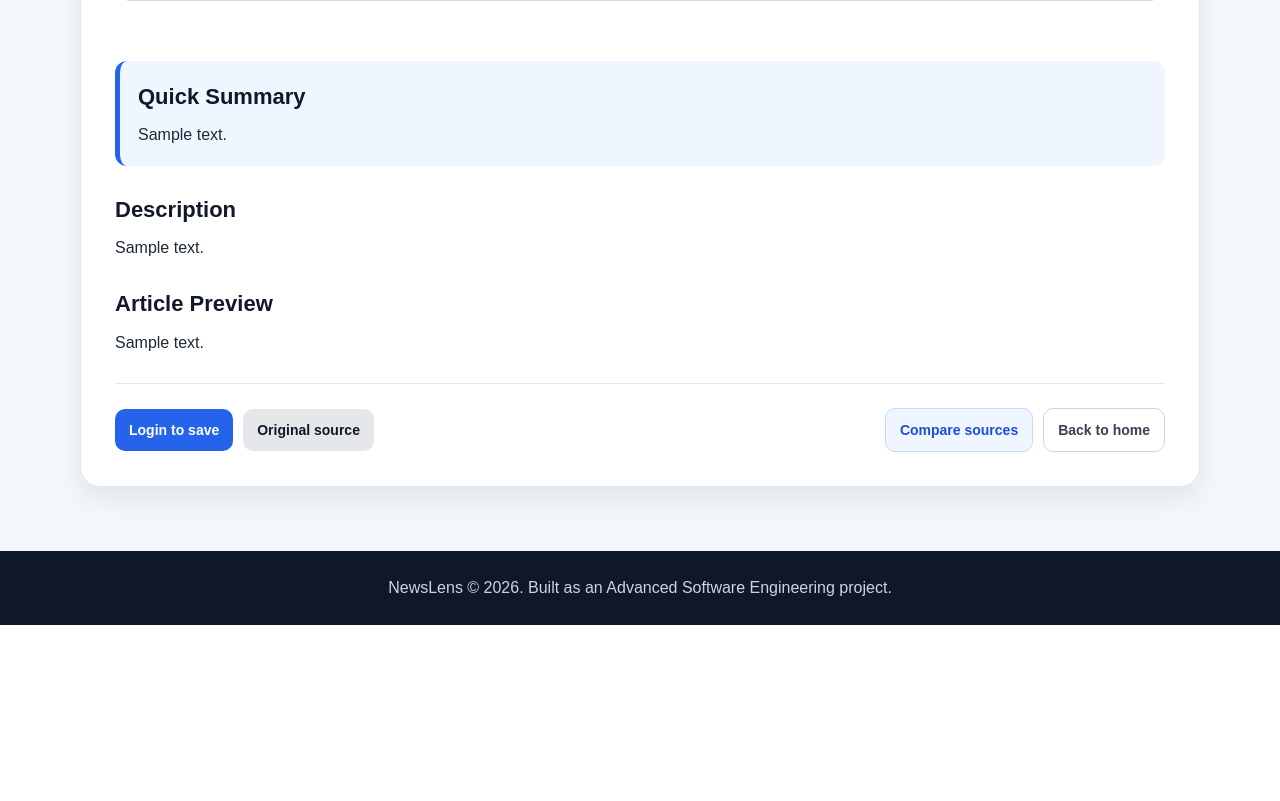
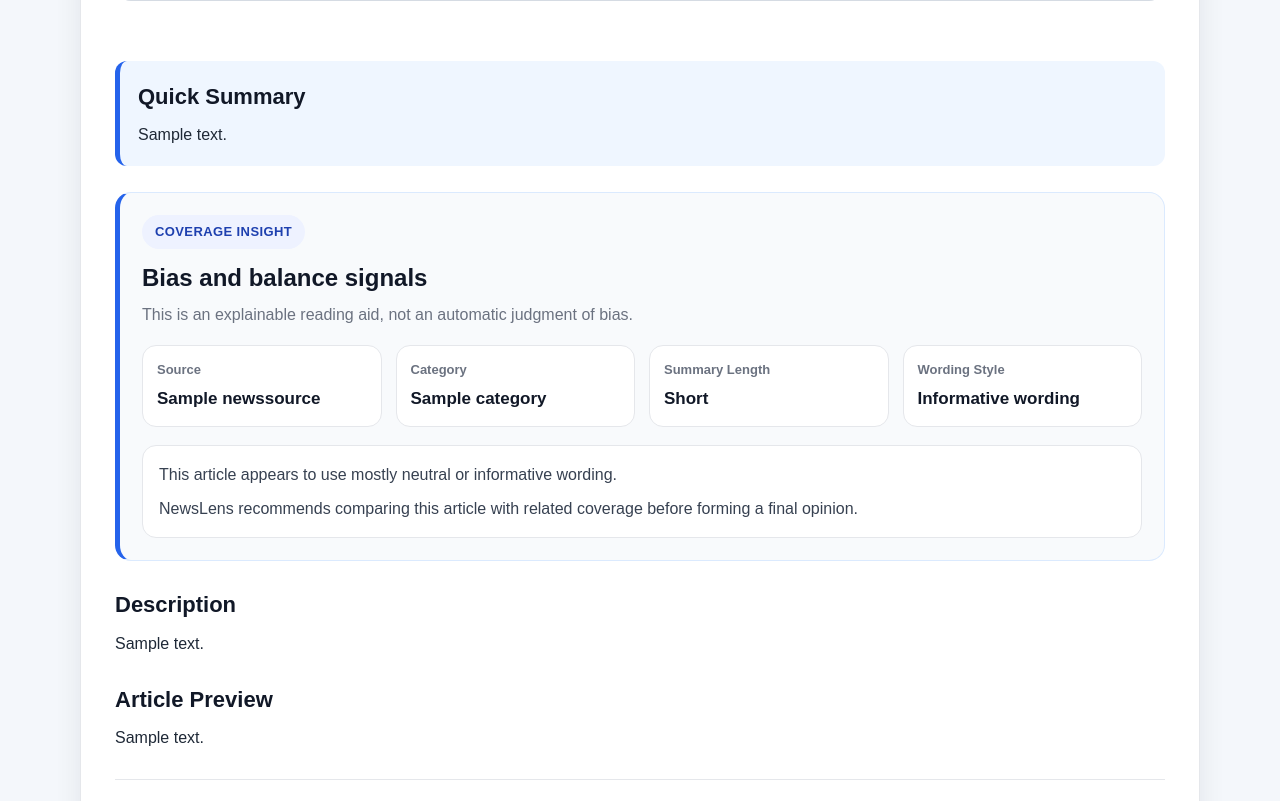
Before and after one commit to HeinHtetAung-123/newslens-smart-news-platform, a Django app: page /article/1/ in a window 1280 px wide. Shown: the part 802-1603 px from the top of the page. Before the commit the page ends 1427 px from the top, so only its background shows below. Run offline with Django 5.2, Linux system fonts and the light colour scheme; tables that the repository leaves empty hold one stand-in row (values such as "Sample post"); grey boxes marked "Sample" are stand-in pictures.

Commit message:
Add bias and balance insight panel

```diff
--- a/news/services.py
+++ b/news/services.py
@@ -36,3 +36,53 @@ def generate_quick_summary(article):
         return source_text
 
     return " ".join(words[:35]) + "..."
+
+def generate_bias_insight(article):
+    """
+    Generate a simple explainable coverage insight for an article.
+    This does not claim to detect bias automatically.
+    It gives readers useful signals to support comparison.
+    """
+    text = " ".join([
+        article.title or "",
+        article.description or "",
+        article.summary or "",
+        article.content or "",
+    ]).lower()
+
+    strong_words = [
+        "shocking", "massive", "slammed", "destroyed", "furious",
+        "outrage", "explosive", "disaster", "scandal", "blasted",
+        "chaos", "crisis", "attack", "accused"
+    ]
+
+    strong_word_count = sum(1 for word in strong_words if word in text)
+
+    word_count = len(text.split())
+
+    if word_count < 60:
+        summary_length = "Short"
+    elif word_count <= 160:
+        summary_length = "Medium"
+    else:
+        summary_length = "Detailed"
+
+    if strong_word_count >= 3:
+        wording_style = "Strong wording"
+        tone_note = "This article uses several strong or emotional words. Readers should compare it with other sources."
+    elif strong_word_count >= 1:
+        wording_style = "Moderate wording"
+        tone_note = "This article includes some strong wording, but it may still be mainly informative."
+    else:
+        wording_style = "Informative wording"
+        tone_note = "This article appears to use mostly neutral or informative wording."
+
+    return {
+        "source": article.source.name,
+        "category": article.category.name,
+        "summary_length": summary_length,
+        "wording_style": wording_style,
+        "strong_word_count": strong_word_count,
+        "tone_note": tone_note,
+        "balance_note": "NewsLens recommends comparing this article with related coverage before forming a final opinion."
+    }
--- a/news/templates/news/article_detail.html
+++ b/news/templates/news/article_detail.html
@@ -23,6 +23,43 @@
         <section class="detail-section summary-highlight">
             <h2>Quick Summary</h2>
             <p>{{ article.get_quick_summary }}</p>
+        </section>
+
+        <section class="detail-section insight-panel">
+            <div class="insight-header">
+                <span class="insight-badge">Coverage Insight</span>
+                <h2>Bias and balance signals</h2>
+                <p>
+                    This is an explainable reading aid, not an automatic judgment of bias.
+                </p>
+            </div>
+
+            <div class="insight-grid">
+                <div class="insight-card">
+                    <span>Source</span>
+                    <strong>{{ bias_insight.source }}</strong>
+                </div>
+
+                <div class="insight-card">
+                    <span>Category</span>
+                    <strong>{{ bias_insight.category }}</strong>
+                </div>
+
+                <div class="insight-card">
+                    <span>Summary Length</span>
+                    <strong>{{ bias_insight.summary_length }}</strong>
+                </div>
+
+                <div class="insight-card">
+                    <span>Wording Style</span>
+                    <strong>{{ bias_insight.wording_style }}</strong>
+                </div>
+            </div>
+
+            <div class="insight-note">
+                <p>{{ bias_insight.tone_note }}</p>
+                <p>{{ bias_insight.balance_note }}</p>
+            </div>
         </section>
 
         {% if article.description %}
--- a/news/views.py
+++ b/news/views.py
@@ -4,6 +4,7 @@ from .models import Article, Category, SavedArticle, BreakingNewsAlert
 from django.contrib.auth import login
 from django.contrib.auth.forms import UserCreationForm
 from django.contrib.auth.decorators import login_required
+from .services import generate_bias_insight
 
 def home(request):
     articles = Article.objects.select_related("source", "category").all()
@@ -63,6 +64,7 @@ def article_detail(request, article_id):
     ).order_by("-published_at")[:4]
 
     categories = Category.objects.all()
+    bias_insight = generate_bias_insight(article)
 
     return render(
         request,
@@ -72,6 +74,7 @@ def article_detail(request, article_id):
             "categories": categories,
             "is_saved": is_saved,
             "related_articles": related_articles,
+            "bias_insight": bias_insight,
         }
     )
 
--- a/static/news/css/style.css
+++ b/static/news/css/style.css
@@ -1327,3 +1327,95 @@ a {
         width: 100%;
     }
 }
+
+/* Bias and balance insight panel */
+
+.insight-panel {
+    background: #f8fafc;
+    border: 1px solid #dbeafe;
+    border-left: 5px solid #2563eb;
+    padding: 22px;
+    border-radius: 16px;
+}
+
+.insight-header {
+    margin-bottom: 18px;
+}
+
+.insight-badge {
+    display: inline-block;
+    background: #eef2ff;
+    color: #1e40af;
+    padding: 7px 13px;
+    border-radius: 999px;
+    font-size: 13px;
+    font-weight: 800;
+    text-transform: uppercase;
+    letter-spacing: 0.4px;
+    margin-bottom: 10px;
+}
+
+.insight-header h2 {
+    font-size: 24px;
+    color: #111827;
+    margin-bottom: 4px;
+}
+
+.insight-header p {
+    color: #6b7280;
+}
+
+.insight-grid {
+    display: grid;
+    grid-template-columns: repeat(4, minmax(0, 1fr));
+    gap: 14px;
+    margin-bottom: 18px;
+}
+
+.insight-card {
+    background: white;
+    border: 1px solid #e5e7eb;
+    border-radius: 14px;
+    padding: 14px;
+}
+
+.insight-card span {
+    display: block;
+    color: #6b7280;
+    font-size: 13px;
+    font-weight: 700;
+    margin-bottom: 4px;
+}
+
+.insight-card strong {
+    color: #111827;
+    font-size: 17px;
+}
+
+.insight-note {
+    background: white;
+    border-radius: 14px;
+    padding: 16px;
+    border: 1px solid #e5e7eb;
+}
+
+.insight-note p {
+    color: #374151;
+    margin-bottom: 8px;
+}
+
+.insight-note p:last-child {
+    margin-bottom: 0;
+}
+
+@media (max-width: 900px) {
+    .insight-grid {
+        grid-template-columns: repeat(2, minmax(0, 1fr));
+    }
+}
+
+@media (max-width: 600px) {
+    .insight-grid {
+        grid-template-columns: 1fr;
+    }
+}
```
